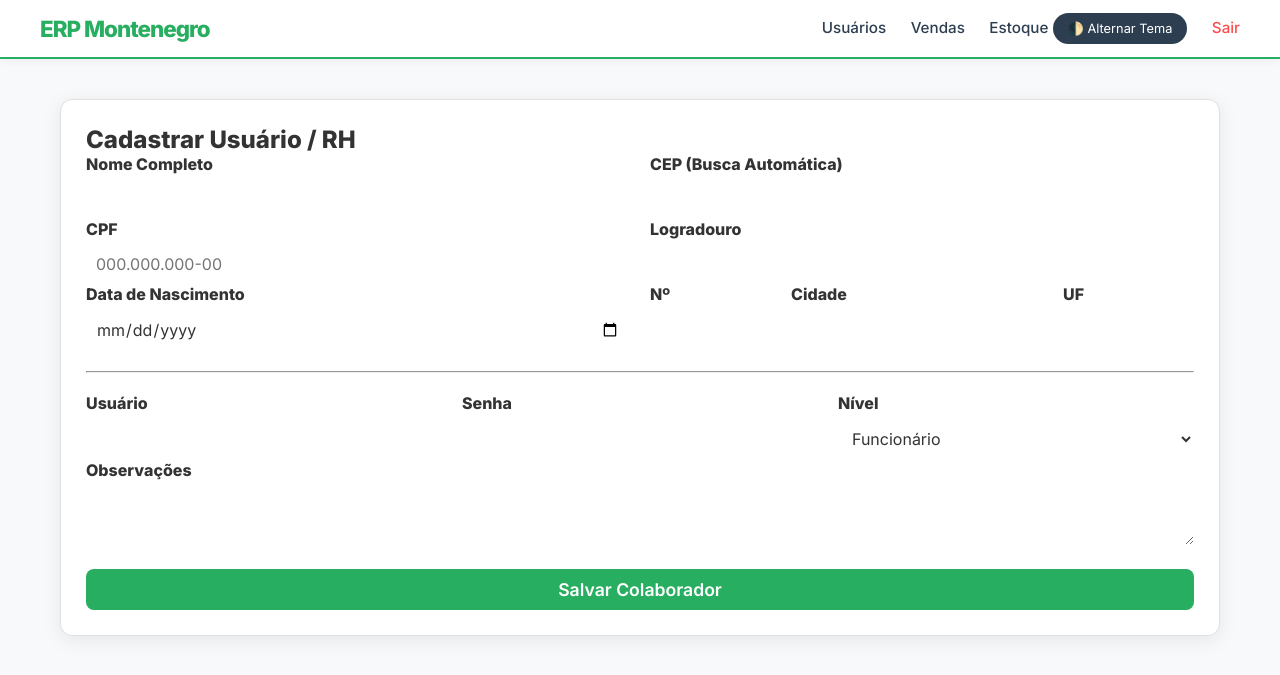
After one commit to profedufbarreto/erp_ferragem_montenegro, a Flask app: page /admin/users/create in a window 1280 px wide. The commit adds this page. Shown: the top 675 px of the page. Run offline with Flask 2, Linux system fonts and the light colour scheme; the visitor is signed in with stand-in values (Sample User, id 1); parts of the project's set-up code (start-up, migrations or seed data) failed here and were passed over.

Commit message:
tela de usuários funcionando

```diff
--- a/app/routes/admin.py
+++ b/app/routes/admin.py
@@ -1,8 +1,93 @@
-from flask import Blueprint, render_template
+from flask import Blueprint, render_template, request, redirect, url_for, flash, session
+from app.models.user import User, Employee
+from app import db
+from datetime import datetime
 
 admin_bp = Blueprint('admin', __name__, url_prefix='/admin')
 
+@admin_bp.before_request
+def check_admin():
+    if session.get('user_role') != 'admin':
+        flash("Acesso restrito ao administrador.")
+        return redirect(url_for('auth.dashboard'))
 
-@admin_bp.route('/')
-def index():
-    return render_template('dashboard/index.html')
+@admin_bp.route('/users')
+def list_users():
+    users = User.query.all()
+    return render_template('users/list.html', users=users)
+
+@admin_bp.route('/users/create', methods=['GET', 'POST'])
+def create_user():
+    if request.method == 'POST':
+        # Criação do Usuário
+        new_user = User(
+            username=request.form['username'],
+            password=request.form['password'],
+            role=request.form['role']
+        )
+        db.session.add(new_user)
+        db.session.flush()
+
+        # Criação do Funcionário vinculado
+        new_emp = Employee(
+            name=request.form['name'],
+            cpf=request.form['cpf'],
+            birth_date=datetime.strptime(request.form['birth_date'], '%Y-%m-%d'),
+            cep=request.form['cep'],
+            address=request.form['address'],
+            number=request.form['number'],
+            city=request.form['city'],
+            state=request.form['state'],
+            obs=request.form['obs'],
+            user_id=new_user.id
+        )
+        db.session.add(new_emp)
+        db.session.commit()
+        flash("Usuário e Colaborador criados com sucesso!")
+        return redirect(url_for('admin.list_users'))
+
+    return render_template('users/create.html')
+
+@admin_bp.route('/users/edit/<int:user_id>', methods=['GET', 'POST'])
+def edit_user(user_id):
+    user = User.query.get_or_404(user_id)
+    if request.method == 'POST':
+        user.username = request.form['username']
+        user.role = request.form['role']
+
+        # Só altera a senha se o campo não estiver vazio
+        if request.form['password']:
+            user.password = request.form['password']
+
+        if user.employee:
+            user.employee.name = request.form['name']
+            user.employee.cpf = request.form['cpf']
+            user.employee.cep = request.form['cep']
+            user.employee.address = request.form['address']
+            user.employee.number = request.form['number']
+            user.employee.city = request.form['city']
+            user.employee.state = request.form['state']
+            user.employee.obs = request.form['obs']
+
+        db.session.commit()
+        flash("Dados atualizados com sucesso!")
+        return redirect(url_for('admin.list_users'))
+
+    return render_template('users/edit.html', user=user)
+
+@admin_bp.route('/users/delete/<int:user_id>')
+def delete_user(user_id):
+    user = User.query.get_or_404(user_id)
+
+    # Proteção: não deixa deletar o admin principal logado
+    if user.username == 'admin':
+        flash("O administrador mestre não pode ser removido.")
+        return redirect(url_for('admin.list_users'))
+
+    if user.employee:
+        db.session.delete(user.employee)
+
+    db.session.delete(user)
+    db.session.commit()
+    flash("Usuário excluído permanentemente.")
+    return redirect(url_for('admin.list_users'))
--- a/app/static/css/style.css
+++ b/app/static/css/style.css
@@ -57,3 +57,137 @@ label {
 .btn-success:hover {
     filter: brightness(1.1);
 }
+
+/* Paleta de Cores e Variáveis */
+:root {
+    --primary-color: #27ae60;    /* Verde Agro */
+    --secondary-color: #2c3e50;  /* Azul Escuro Profissional */
+    --bg-light: #f8f9fa;
+    --card-light: #ffffff;
+    --text-light: #333333;
+    --border-light: #e0e0e0;
+    --transition: all 0.3s ease;
+}
+
+.dark-mode {
+    --bg-light: #121212;
+    --card-light: #1e1e1e;
+    --text-light: #f5f5f5;
+    --border-light: #333333;
+    --secondary-color: #ecf0f1;
+}
+
+/* Configurações Gerais */
+* {
+    margin: 0;
+    padding: 0;
+    box-sizing: border-box;
+    font-family: 'Inter', -apple-system, sans-serif;
+}
+
+body {
+    background-color: var(--bg-light);
+    color: var(--text-light);
+    transition: var(--transition);
+}
+
+/* Header Moderna */
+header {
+    background-color: #ffffff;
+    padding: 0.8rem 2rem;
+    box-shadow: 0 2px 10px rgba(0,0,0,0.05);
+    border-bottom: 2px solid var(--primary-color);
+}
+
+.dark-mode header {
+    background-color: #1a1a1a;
+}
+
+.navbar {
+    display: flex;
+    justify-content: space-between;
+    align-items: center;
+    max-width: 1200px;
+    margin: 0 auto;
+}
+
+.logo {
+    font-size: 1.4rem;
+    font-weight: 800;
+    color: var(--primary-color);
+    letter-spacing: -1px;
+}
+
+.menu a {
+    text-decoration: none;
+    color: var(--secondary-color);
+    margin-left: 20px;
+    font-weight: 500;
+    font-size: 0.95rem;
+    transition: var(--transition);
+}
+
+.menu a:hover {
+    color: var(--primary-color);
+}
+
+/* Cards e Tabelas */
+.container {
+    max-width: 1200px;
+    margin: 40px auto;
+    padding: 0 20px;
+}
+
+.card {
+    background: var(--card-light);
+    border-radius: 12px;
+    padding: 25px;
+    box-shadow: 0 4px 20px rgba(0,0,0,0.08);
+    border: 1px solid var(--border-light);
+}
+
+.table {
+    width: 100%;
+    border-collapse: collapse;
+    margin-top: 20px;
+}
+
+.table th {
+    text-align: left;
+    padding: 15px;
+    background: rgba(39, 174, 96, 0.1);
+    color: var(--primary-color);
+    font-weight: 600;
+    text-transform: uppercase;
+    font-size: 0.75rem;
+    letter-spacing: 1px;
+}
+
+.table td {
+    padding: 15px;
+    border-bottom: 1px solid var(--border-light);
+}
+
+/* Botões */
+.btn-success {
+    background-color: var(--primary-color);
+    color: white !important;
+    padding: 10px 20px;
+    border-radius: 8px;
+    font-weight: 600;
+    border: none;
+    cursor: pointer;
+    display: inline-block;
+}
+
+.btn-theme {
+    background: var(--secondary-color);
+    color: white;
+    border: none;
+    padding: 8px 15px;
+    border-radius: 20px;
+    cursor: pointer;
+    font-size: 0.8rem;
+}
+
+/* Badges
--- a/app/templates/base.html
+++ b/app/templates/base.html
@@ -1,17 +1,30 @@
 <!DOCTYPE html>
-<html lang="pt-br" data-theme="light">
+<html lang="pt-br">
 <head>
     <meta charset="UTF-8">
-    <title>ERP Montenegro</title>
+    <meta name="viewport" content="width=device-width, initial-scale=1.0">
+    <title>ERP Ferragem Montenegro</title>
+    <link href="https://fonts.googleapis.com/css2?family=Inter:wght@400;500;600;800&display=swap" rel="stylesheet">
     <link rel="stylesheet" href="{{ url_for('static', filename='css/style.css') }}">
+
+    <script>
+        // Executa antes da página carregar para evitar tela branca no modo escuro
+        if (localStorage.getItem('theme') === 'dark') {
+            document.documentElement.classList.add('dark-mode');
+        }
+    </script>
 </head>
 <body>
     <header>
-        <nav>
-            <div class="logo">Agro Montenegro</div>
-            <button id="theme-toggle">
-                <span id="theme-icon">🌙</span>
-            </button>
+        <nav class="navbar">
+            <div class="logo">ERP Montenegro</div>
+            <div class="menu">
+                <a href="{{ url_for('admin.list_users') }}">Usuários</a>
+                <a href="#">Vendas</a>
+                <a href="#">Estoque</a>
+                <button id="theme-toggle" class="btn-theme">🌓 Alternar Tema</button>
+                <a href="{{ url_for('auth.logout') }}" style="color: #ff4d4d; margin-left: 20px;">Sair</a>
+            </div>
         </nav>
     </header>
 
@@ -19,6 +32,13 @@
         {% block content %}{% endblock %}
     </main>
 
-    <script src="{{ url_for('static', filename='js/main.js') }}"></script>
+    <script>
+        const btn = document.getElementById('theme-toggle');
+        btn.onclick = () => {
+            document.documentElement.classList.toggle('dark-mode');
+            const isDark = document.documentElement.classList.contains('dark-mode');
+            localStorage.setItem('theme', isDark ? 'dark' : 'light');
+        };
+    </script>
 </body>
 </html>
--- /dev/null
+++ b/app/templates/users/create.html
@@ -0,0 +1,78 @@
+{% extends "base.html" %}
+{% block content %}
+<div class="container">
+    <div class="card">
+        <h2>Cadastrar Usuário / RH</h2>
+        <form method="POST">
+            <div style="display: grid; grid-template-columns: 1fr 1fr; gap: 20px;">
+                <div>
+                    <label>Nome Completo</label>
+                    <input type="text" name="name" class="form-control" required>
+
+                    <label>CPF</label>
+                    <input type="text" name="cpf" id="cpf" class="form-control" placeholder="000.000.000-00" required>
+
+                    <label>Data de Nascimento</label>
+                    <input type="date" name="birth_date" class="form-control" required>
+                </div>
+
+                <div>
+                    <label>CEP (Busca Automática)</label>
+                    <input type="text" name="cep" id="cep" class="form-control" maxlength="9" onblur="buscaCEP()">
+
+                    <label>Logradouro</label>
+                    <input type="text" name="address" id="address" class="form-control" readonly>
+
+                    <div style="display: flex; gap: 10px;">
+                        <div style="flex: 1;"><label>Nº</label><input type="text" name="number" class="form-control"></div>
+                        <div style="flex: 2;"><label>Cidade</label><input type="text" name="city" id="city" class="form-control" readonly></div>
+                        <div style="flex: 1;"><label>UF</label><input type="text" name="state" id="state" class="form-control" readonly></div>
+                    </div>
+                </div>
+            </div>
+
+            <hr style="margin: 20px 0;">
+
+            <div style="display: grid; grid-template-columns: 1fr 1fr 1fr; gap: 20px;">
+                <div><label>Usuário</label><input type="text" name="username" class="form-control" required></div>
+                <div><label>Senha</label><input type="password" name="password" class="form-control" required></div>
+                <div>
+                    <label>Nível</label>
+                    <select name="role" class="form-control">
+                        <option value="funcionario">Funcionário</option>
+                        <option value="gerente">Gerente</option>
+                        <option value="admin">Administrador</option>
+                    </select>
+                </div>
+            </div>
+
+            <label>Observações</label>
+            <textarea name="obs" class="form-control"></textarea>
+
+            <button type="submit" class="btn-success" style="margin-top: 20px;">Salvar Colaborador</button>
+        </form>
+    </div>
+</div>
+
+<script>
+function buscaCEP() {
+    let cep = document.getElementById('cep').value.replace(/\D/g, '');
+    if (cep !== "") {
+        fetch(`https://viacep.com.br/ws/${cep}/json/`)
+            .then(res => res.json())
+            .then(dados => {
+                if (!dados.erro) {
+                    document.getElementById('address').value = dados.logradouro;
+                    document.getElementById('city').value = dados.localidade;
+                    document.getElementById('state').value = dados.uf;
+                }
+            });
+    }
+}
+// Máscara simples para CPF
+document.getElementById('cpf').addEventListener('input', function (e) {
+    var x = e.target.value.replace(/\D/g, '').match(/(\d{0,3})(\d{0,3})(\d{0,3})(\d{0,2})/);
+    e.target.value = !x[2] ? x[1] : x[1] + '.' + x[2] + '.' + x[3] + (x[4] ? '-' + x[4] : '');
+});
+</script>
+{% endblock %}
```
Also changed, not shown: app/__init__.py (+12 -2 lines), app/models/user.py (+9 -3 lines), app/routes/auth.py (+8 -1 lines), app/templates/users/edit.html (added, +46 -0 lines), app/templates/users/list.html (+46 -4 lines).
